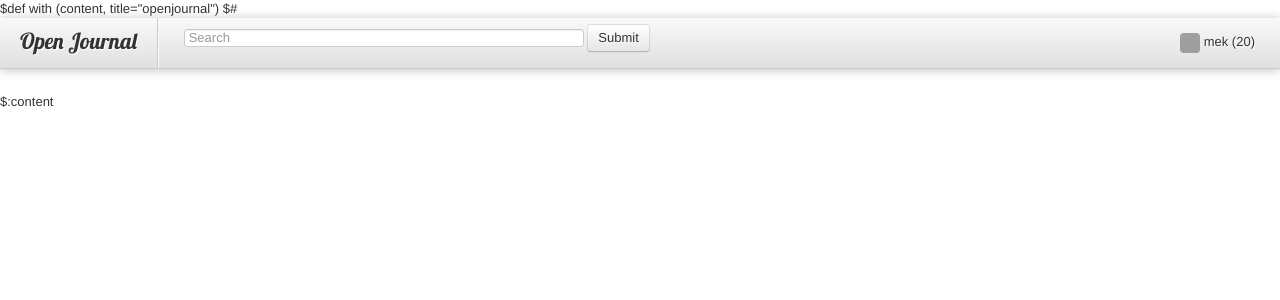
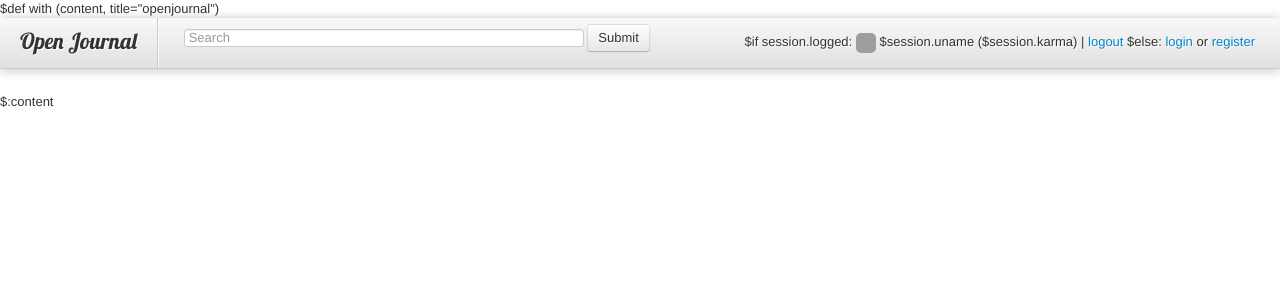
Before and after one commit to mekarpeles/papers, a Python web app: template openjournal/templates/base.html in a window 1280 px wide. Shown: the top 300 px of the page. Run offline with Jinja, Linux system fonts and the light colour scheme; the template is opened without the code that fills it, so the values that code supplies are empty; some libraries are stand-ins or nearby versions; grey boxes are pictures that could not be loaded.

Commit message:
Updating view + options when logged versus not logged

```diff
--- a/openjournal/templates/base.html
+++ b/openjournal/templates/base.html
@@ -4,7 +4,6 @@ $def with (content, title="openjournal")
 <html>
   <head>
     <title>$title</title>
-    $#<link rel="stylesheet" href="http://twitter.github.com/bootstrap/1.4.0/bootstrap.min.css" />
     <link rel="stylesheet" href="/static/css/bootstrap.min.css" />
     <link rel="stylesheet" href="/static/css/style.css" />
     <link href='http://fonts.googleapis.com/css?family=Lobster' rel='stylesheet' type='text/css'>
@@ -20,8 +19,15 @@ $def with (content, title="openjournal")
 	<input id="searchsubmit" type="submit" class="btn"/>
       </form>
       <span style="float: right; padding-right: 25px; margin-top: 15px; margin-left: 25px;">
-	<img height="20" src="https://secure.gravatar.com/avatar/7ca82283af0b65b163dde4f5f5e3fb41?s=140&amp;d=https://a248.e.akamai.net/assets.github.com%2Fimages%2Fgravatars%2Fgravatar-user-420.png" class="rounded" width="20">
-	<a style="color: #333;" href="#">mek (20)</a>
+	$if session.logged:
+	  <a style="color: #333; text-decoration: none;"
+	     href="/p/$(session.uname)">
+	    <img height="20" src="https://secure.gravatar.com/avatar/7ca82283af0b65b163dde4f5f5e3fb41?s=140&amp;d=https://a248.e.akamai.net/assets.github.com%2Fimages%2Fgravatars%2Fgravatar-user-420.png" class="rounded" width="20">
+	    $session.uname ($session.karma)
+	  </a>
+	  | <a href="/logout">logout</a>
+	$else:
+	  <a href="/login">login</a> or <a href="/register">register</a>
       </span>
       <div style="clear: both;"></div>
     </header>
--- a/openjournal/templates/index.html
+++ b/openjournal/templates/index.html
@@ -34,7 +34,10 @@ $def with (papers, msg="")
 
   $for paper in papers:
     <li style="border-bottom: 1px solid #eee;  list-style-type: none; margin-bottom: 15px; margin-top: 5px;">
-      <a style="text-decoration: none; position: relative; top: 3px; color: #999;" href="/upvote?pid=$(loop.index - 1)">&#9650</a>
+      $if not session.logged:
+        <span style="text-decoration: none; position: relative; top: 1px; color: #999;">&#9640</span>
+      $else:
+        <a style="text-decoration: none; position: relative; top: 3px; color: #999;" href="/upvote?pid=$(loop.index - 1)">&#9650</a>
       <strong><a style="font-size: 15px; position: relative; top: 3px;" href="$paper['url']">$paper['title']</a></strong>
       <a class="btn-mini" href="#">Follow</a>
       $#abstract
```
